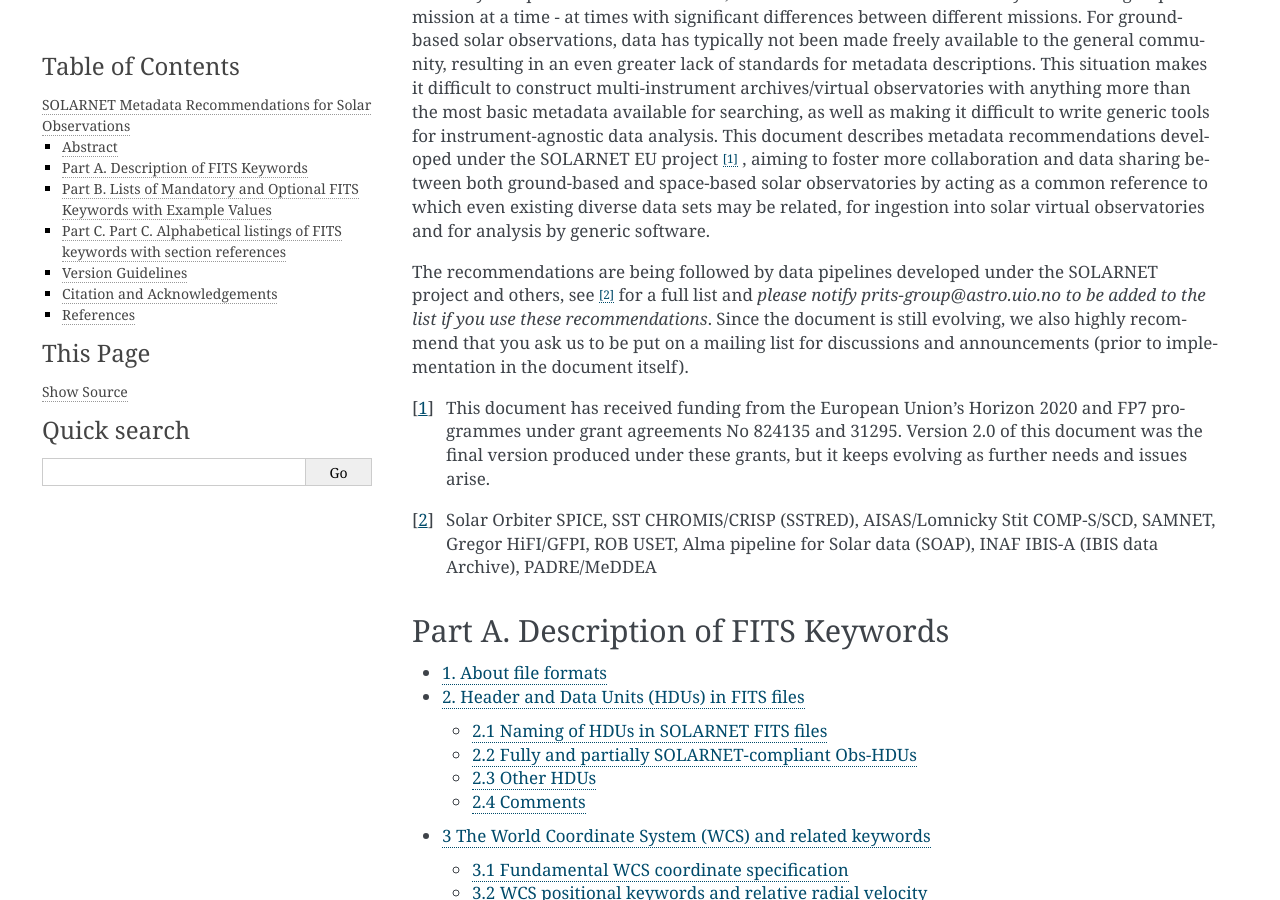
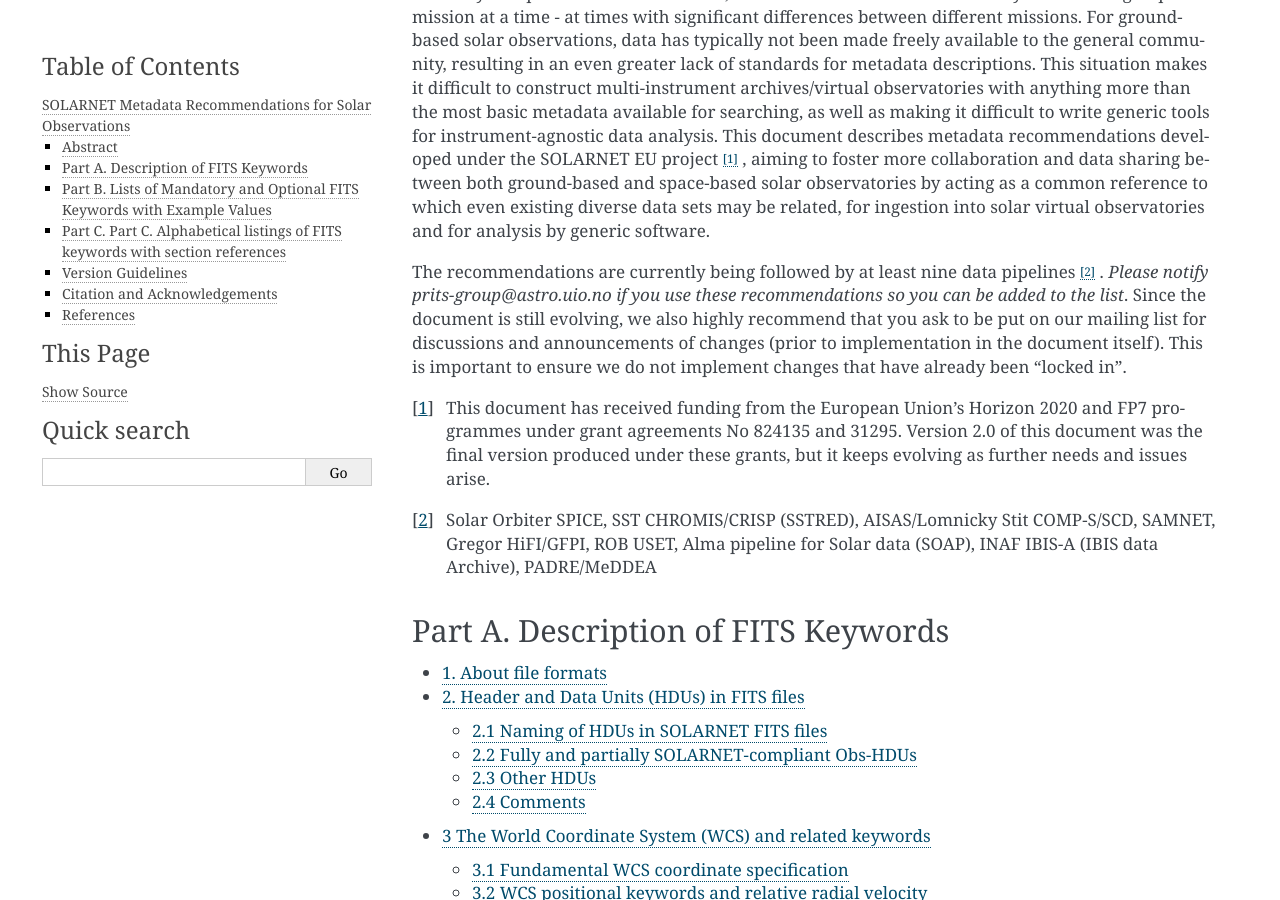
Before and after one commit to IHDE-Alliance/solarnet_metadata, a Sphinx documentation site: the page built from docs/index.rst, in a window 1280 px wide and 900 px high, scrolled down 500 px. Built offline with Sphinx 7.4.7, drawn with Linux system fonts in a browser that asks for light colours.

Commit message:
[ index.rst ] Further reformulations of Abstract

```diff
--- a/docs/index.rst
+++ b/docs/index.rst
@@ -33,7 +33,7 @@ Abstract
 
 Prior to these recommendations, metadata descriptions of solar observations have been standardized only for space-based observations, but the standards have been mostly within a single space mission at a time - at times with significant differences between different missions. For ground-based solar observations, data has typically not been made freely available to the general community, resulting in an even greater lack of standards for metadata descriptions. This situation makes it difficult to construct multi-instrument archives/virtual observatories with anything more than the most basic metadata available for searching, as well as making it difficult to write generic tools for instrument-agnostic data analysis. This document describes metadata recommendations developed under the SOLARNET EU project [#footnote1]_ , aiming to foster more collaboration and data sharing between both ground-based and space-based solar observatories by acting as a common reference to which even existing diverse data sets may be related, for ingestion into solar virtual observatories and for analysis by generic software.
 
-The recommendations are being followed by data pipelines developed under the SOLARNET project and others, see [#footnote2]_ for a full list and *please notify prits-group@astro.uio.no to be added to the list if you use these recommendations*. Since the document is still evolving, we also highly recommend that you ask us to be put on a mailing list for discussions and announcements (prior to implementation in the document itself).
+The recommendations are currently being followed by at least nine data pipelines [#footnote2]_ . *Please notify prits-group@astro.uio.no if you use these recommendations so you can be added to the list*. Since the document is still evolving, we also highly recommend that you ask to be put on our mailing list for discussions and announcements of changes (prior to implementation in the document itself). This is important to ensure we do not implement changes that have already been "locked in".
 
 .. [#footnote1] This document has received funding from the European Union's Horizon 2020 and FP7 programmes under grant agreements No 824135 and 31295. Version 2.0 of this document was the final version produced under these grants, but it keeps evolving as further needs and issues arise.
 
```
